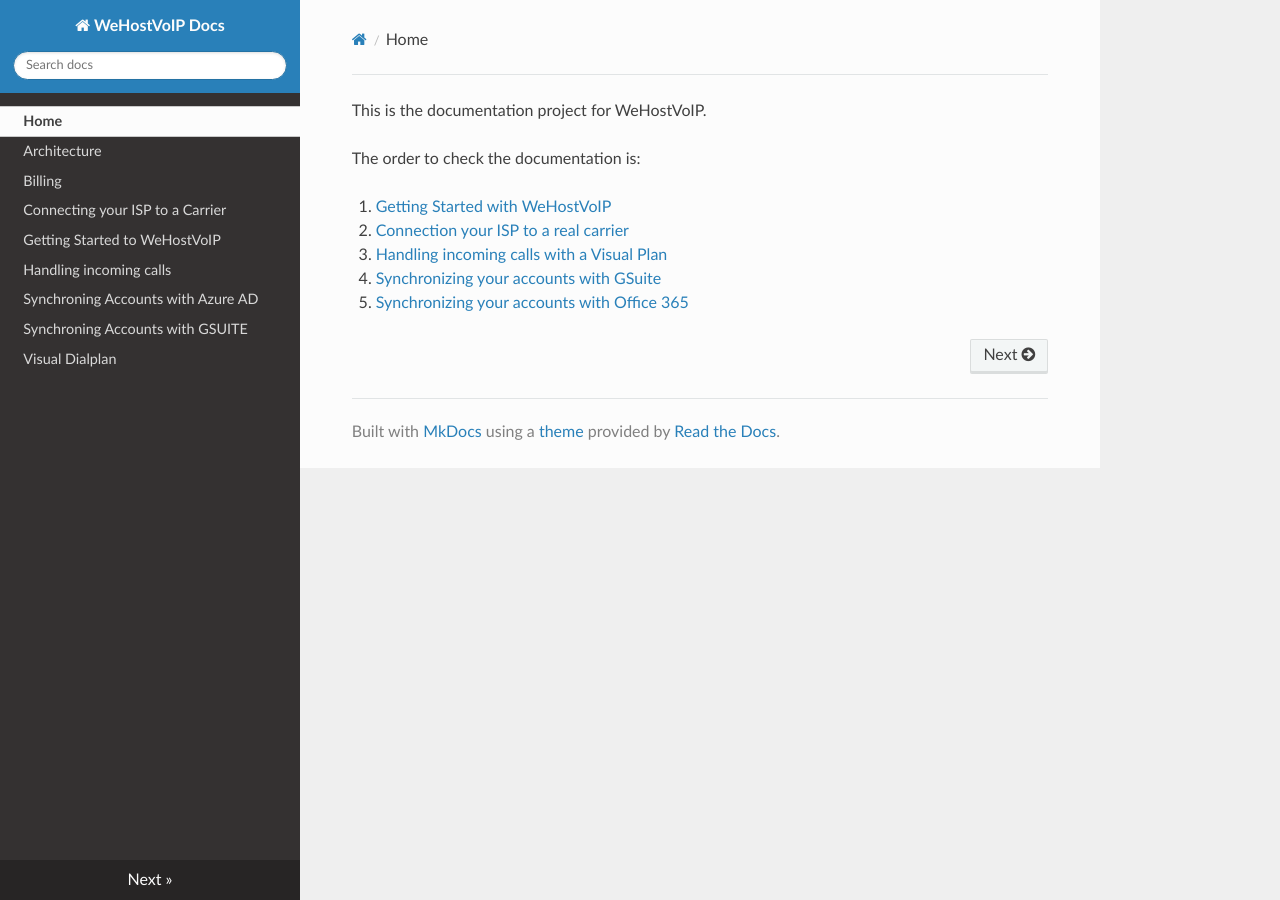
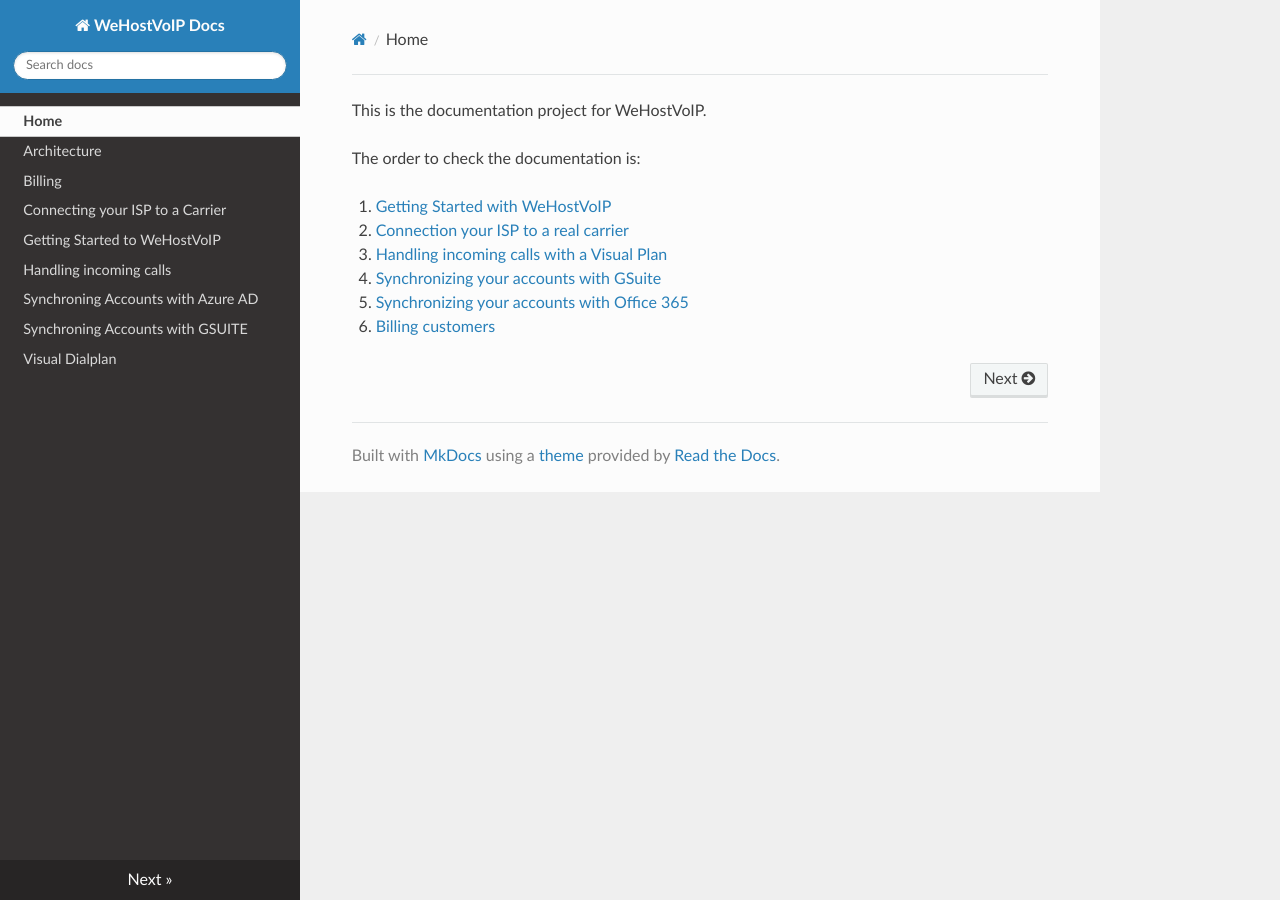
Before and after one commit to pauloantonio-git/wehostvoip-docs, an MkDocs documentation site: the page built from docs/index.md, in a window 1280 px wide. Built offline with MkDocs 1.6.1, drawn with Linux system fonts in a browser that asks for light colours; nearby versions of some CDN libraries.

Commit message:
Update index.md

```diff
--- a/docs/index.md
+++ b/docs/index.md
@@ -7,3 +7,4 @@
 3. [Handling incoming calls with a Visual Plan](handling_incoming_calls.md)
 4. [Synchronizing your accounts with GSuite](synchronization-gsuite.md)
 5. [Synchronizing your accounts with Office 365](synchronization-azure.md)
+6. [Billing customers](billing.md)
```
